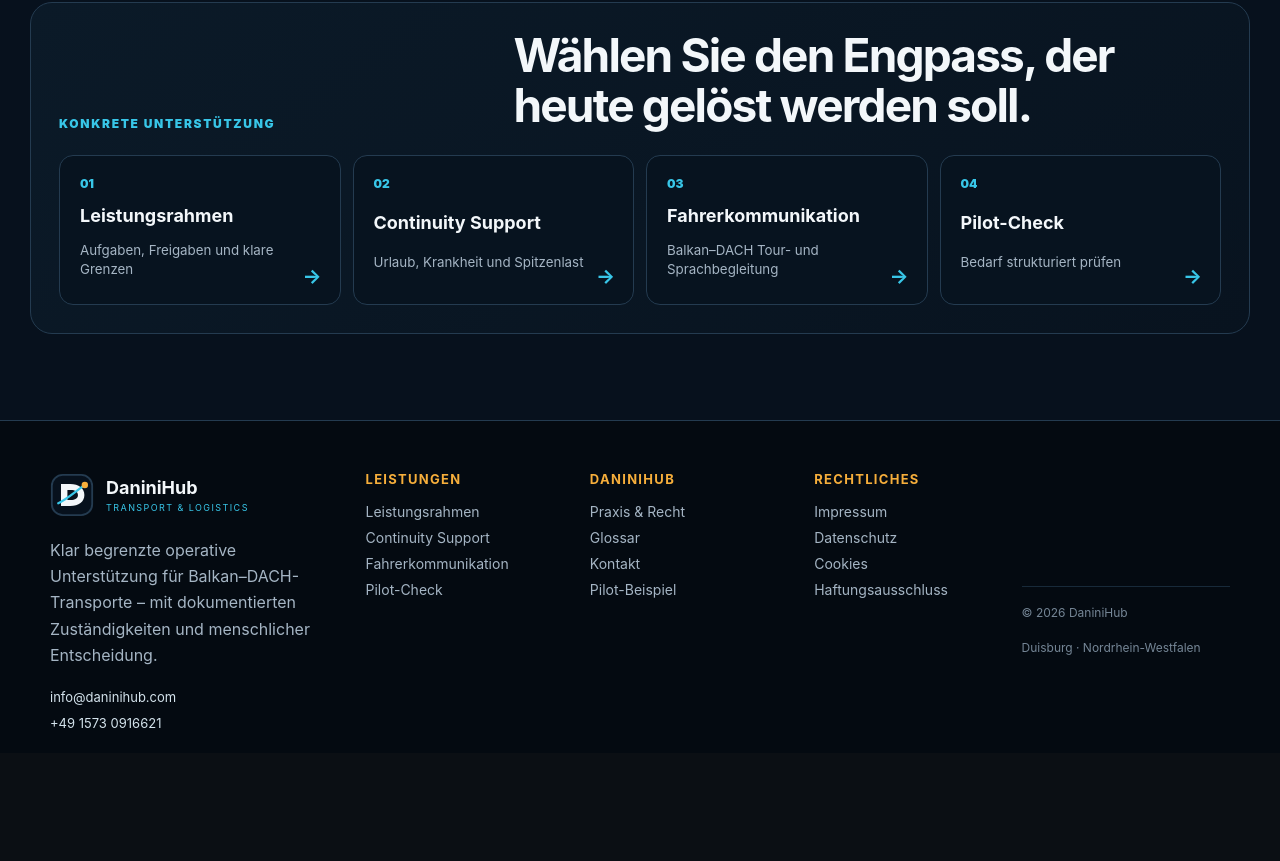
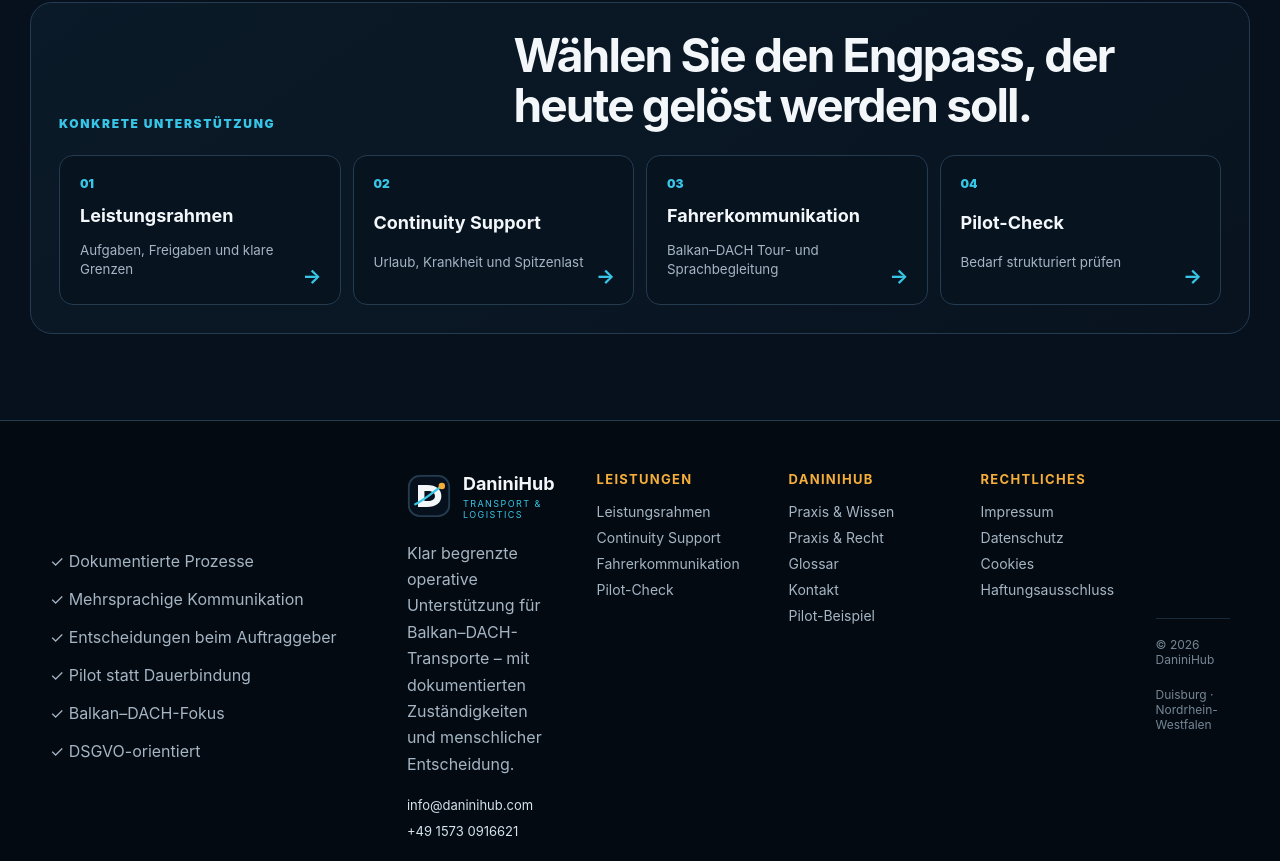
Before and after one commit to danininet/daninihub, a React (Vite) app in the folder daninihub-front/: page / in a window 1280 px wide. Shown: the part 5575-6436 px from the top of the page. Before the commit the page ends 6328 px from the top, so only its background shows below. Built offline with nearby package versions, Linux system fonts and the light colour scheme.

Commit message:
Add knowledge center and trust strip to footer

```diff
--- a/daninihub-front/src/SiteFooter.jsx
+++ b/daninihub-front/src/SiteFooter.jsx
@@ -10,13 +10,15 @@
     continuity: 'Continuity Support',
     drivers: 'Fahrerkommunikation',
     pilot: 'Pilot-Check',
-    practice: 'Praxis & Recht',
+    practice: 'Praxis & Wissen',
+    law: 'Praxis & Recht',
     glossary: 'Glossar',
     contact: 'Kontakt',
     imprint: 'Impressum',
     privacy: 'Datenschutz',
     cookies: 'Cookies',
-    liability: 'Haftungsausschluss'
+    liability: 'Haftungsausschluss',
+    trust: ['Dokumentierte Prozesse','Mehrsprachige Kommunikation','Entscheidungen beim Auftraggeber','Pilot statt Dauerbindung','Balkan–DACH-Fokus','DSGVO-orientiert']
   },
   sr: {
     text: 'Jasno ograničena operativna podrška za Balkan–DACH transport – sa dokumentovanim odgovornostima i odlukama koje ostaju kod čoveka.',
@@ -27,13 +29,15 @@
     continuity: 'Podrška kontinuitetu',
     drivers: 'Komunikacija sa vozačima',
     pilot: 'Provera pilota',
-    practice: 'Procedure i propisi',
+    practice: 'Praksa i znanje',
+    law: 'Procedure i propisi',
     glossary: 'Rečnik',
     contact: 'Kontakt',
     imprint: 'Impresum',
     privacy: 'Privatnost',
     cookies: 'Kolačići',
-    liability: 'Odricanje odgovornosti'
+    liability: 'Odricanje odgovornosti',
+    trust: ['Dokumentovani procesi','Višejezička komunikacija','Odluke ostaju kod naručioca','Pilot bez trajne obaveze','Balkan–DACH fokus','DSGVO orijentisano']
   }
 }
 
@@ -41,6 +45,7 @@
   const t = copy[lang]
   const sr = lang === 'sr'
   return <footer className="site-footer-pro">
+    <div className="site-footer-trust">{t.trust.map(x=><span key={x}>✓ {x}</span>)}</div>
     <div className="site-footer-grid">
       <section className="site-footer-brand">
         <a href={sr?'/sr/':'/de/'} className="site-footer-logo"><img src="/logo-mark.svg" alt="" width="44" height="44"/><span><strong>DaniniHub</strong><small>TRANSPORT &amp; LOGISTICS</small></span></a>
@@ -55,7 +60,8 @@
         <a href={sr?'/sr/provera-pilota':'/de/pilot-check'}>{t.pilot}</a>
       </nav>
       <nav aria-label={t.company}><h2>{t.company}</h2>
-        <a href={sr?'/sr/praksa-propisi':'/de/praxis-wissen'}>{t.practice}</a>
+        <a href={sr?'/sr/praksa-znanje':'/de/praxis-wissen'}>{t.practice}</a>
+        <a href={sr?'/sr/praksa-propisi':'/de/praxis-wissen'}>{t.law}</a>
         <a href={sr?'/sr/recnik':'/de/glossar'}>{t.glossary}</a>
         <a href={(sr?'/sr/':'/de/')+'#contact'}>{t.contact}</a>
         <a href={sr?'/sr/primer-pilota':'/de/pilot-beispiel'}>{sr?'Primer pilota':'Pilot-Beispiel'}</a>
```
